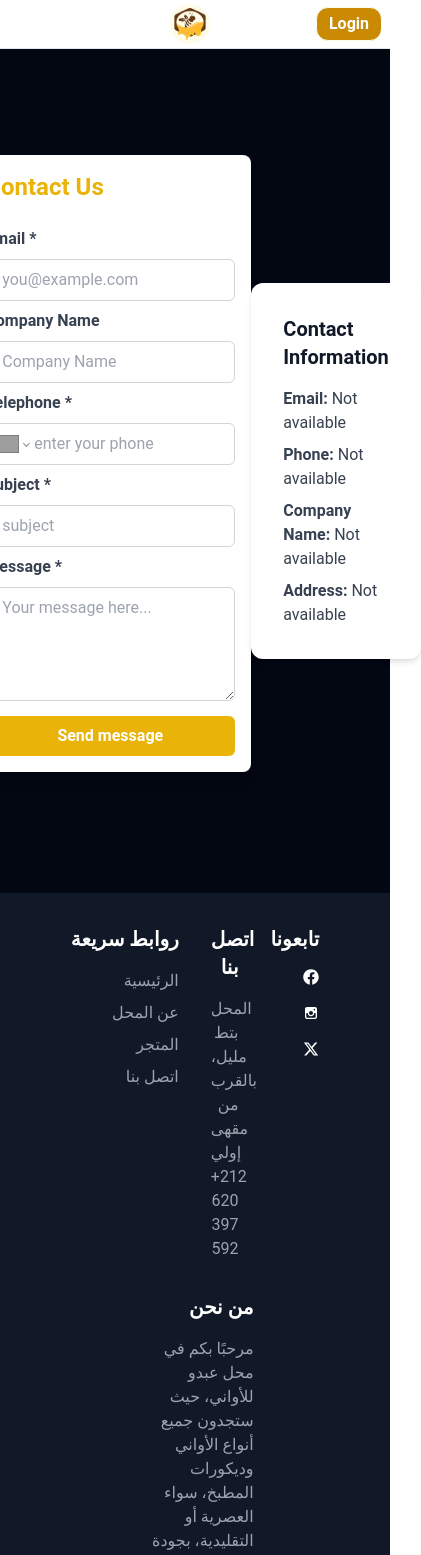
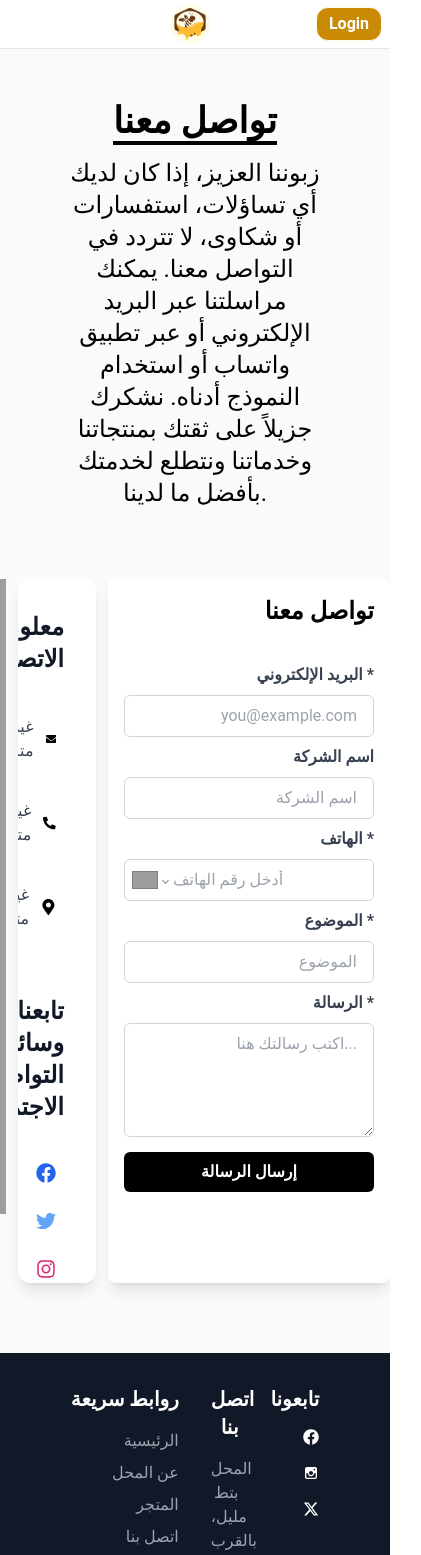
Before and after one commit to yassineaalouch/Awani-web-site, a Next.js app: page /contact in a window 390 px wide. Shown: the top 1555 px of the page, 421 px wide, since content can reach past the window. Built offline with nearby package versions, Linux system fonts and the light colour scheme; no server answers; grey boxes are pictures that could not be loaded.

Commit message:
hhhh fach bghit n7wal png ... to webp o khsar li kolchi o rdito bzaz hhh

```diff
--- a/components/ContactCart.js
+++ b/components/ContactCart.js
@@ -1,23 +1,47 @@
-export default function ContactCard({ email, phone, companyName, address }) {
+import Link from 'next/link';
+import { FaEnvelope, FaPhoneAlt, FaMapMarkerAlt, FaFacebook, FaTwitter, FaInstagram } from 'react-icons/fa';
+
+export default function ContactCard({ email, phone, address }) {
   return (
-    <div className="max-w-md mx-auto bg-white rounded-xl shadow-md overflow-hidden md:max-w-2xl">
+    <div className="mx-auto flex bg-white flex-col items-end rounded-xl h-full text-right shadow-lg overflow-hidden w-full">
+      <div className="md:flex ">
+        <div className="p-8">
+          <h3 className="text-2xl font-bold mb-10 text-gray-900">معلومات الاتصال</h3>
+
+          <div className="mt-4 flex flex-col gap-7 w-full ">
+            <p className="text-gray-700 text-md flex gap-3 justify-end items-center">
+              <strong className="ml-2">البريد الإلكتروني:</strong> {email || "غير متوفر"}
+              <FaEnvelope className="text-black mr-2" />
+            </p>
+
+            <p className="text-gray-700 text-md mt-2 flex gap-3 justify-end items-center">
+              <strong className="ml-2">رقم الهاتف:</strong> {phone || "غير متوفر"}
+              <FaPhoneAlt className="text-black mr-2" />
+            </p>
+
+            <p className="text-gray-700 text-md mt-2 flex gap-3 justify-end items-center">
+              <strong className="ml-2">العنوان:</strong> {address || "غير متوفر"}
+              <FaMapMarkerAlt className="text-black mr-2" />
+            </p>
+          </div>
+        </div>
+      </div>
+
+      {/* Social Media Section */}
       <div className="md:flex">
         <div className="p-8">
-          <h3 className="text-xl font-bold text-gray-900">Contact Information</h3>
+          <h3 className="text-2xl font-bold mb-10 text-gray-900">تابعنا على وسائل التواصل الاجتماعي</h3>
 
-          <div className="mt-4">
-            <p className="text-gray-700 text-md">
-              <strong>Email:</strong> {email || "Not available"}
-            </p>
-            <p className="text-gray-700 text-md mt-2">
-              <strong>Phone:</strong> {phone || "Not available"}
-            </p>
-            <p className="text-gray-700 text-md mt-2">
-              <strong>Company Name:</strong> {companyName || "Not available"}
-            </p>
-            <p className="text-gray-700 text-md mt-2">
-              <strong>Address:</strong> {address || "Not available"}
-            </p>
+          <div className="w-full flex flex-col items-end gap-7">
+            <Link href="https://facebook.com" className="text-gray-700 text-md">
+              <FaFacebook className="text-blue-600 mr-2 text-xl" />
+            </Link>
+            <Link href="https://twitter.com" className="text-gray-700 text-md">
+              <FaTwitter className="text-blue-400 mr-2 text-xl" />
+            </Link>
+            <Link href="https://instagram.com" className="text-gray-700 text-md">
+              <FaInstagram className="text-pink-600 mr-2 text-xl" />
+            </Link>
           </div>
         </div>
       </div>
--- a/components/MapLocation.js
+++ b/components/MapLocation.js
@@ -1,7 +1,7 @@
-function MapLocation() {
+function MapLocation({isContactPage}) {
   return (
     <div>
-        <iframe src="https://www.google.com/maps/embed?pb=!1m18!1m12!1m3!1d251.9952181389887!2d-7.483418606436457!3d33.54892934301149!2m3!1f0!2f0!3f0!3m2!1i1024!2i768!4f13.1!3m3!1m2!1s0xda634dfc387e70d%3A0x9d353339dee9142e!2sGGX8%2BHP9%2C%20Bd%20Bassatine%2C%20Titt%20Mellilen!5e0!3m2!1sen!2sma!4v1728420838452!5m2!1sen!2sma" width="600" height="300" className="w-full" allowfullscreen="" loading="lazy" referrerpolicy="no-referrer-when-downgrade"></iframe>
+        <iframe src="https://www.google.com/maps/embed?pb=!1m18!1m12!1m3!1d251.9952181389887!2d-7.483418606436457!3d33.54892934301149!2m3!1f0!2f0!3f0!3m2!1i1024!2i768!4f13.1!3m3!1m2!1s0xda634dfc387e70d%3A0x9d353339dee9142e!2sGGX8%2BHP9%2C%20Bd%20Bassatine%2C%20Titt%20Mellilen!5e0!3m2!1sen!2sma!4v1728420838452!5m2!1sen!2sma" width="600" height={isContactPage?'635':"300"} className="w-full" allowfullscreen="" loading="lazy" referrerpolicy="no-referrer-when-downgrade"></iframe>
     </div>
   )
 }
--- a/interfaceComponents/Formulair.js
+++ b/interfaceComponents/Formulair.js
@@ -12,10 +12,10 @@ export default function Formulair(props) {
   const [telephone, setTelephone] = useState('');
   const [subject, setSubject] = useState('');
   const [message, setMessage] = useState('');
-  const [invalidPhoneNumber,setInvalidPhoneNumber] = useState(false)
+  const [invalidPhoneNumber, setInvalidPhoneNumber] = useState(false);
   const [emailCount, setEmailCount] = useState(0);
   const emailLimit = 5;
-  const resetTime = 2 * 60 * 1000; // 4 minutes en millisecondes
+  const resetTime = 2 * 60 * 1000; // 4 دقائق بالمللي ثانية
 
   useEffect(() => {
     const storedCount = localStorage.getItem('emailCount');
@@ -30,21 +30,20 @@ export default function Formulair(props) {
         setEmailCount(parseInt(storedCount, 10));
       }
     }
-  },[]);
+  }, []);
 
   async function sendUserMessage(ev) {
     ev.preventDefault();
-    if(telephone&&isPossiblePhoneNumber(telephone)===true){
+    if (telephone && isPossiblePhoneNumber(telephone) === true) {
       const currentTime = new Date().getTime();
       const storedTime = localStorage.getItem('emailTimestamp') || currentTime;
 
       if (emailCount >= emailLimit) {
         if (currentTime - storedTime > resetTime) {
-        // Réinitialiser le compteur si plus de 4 minutes se sont écoulées
           localStorage.setItem('emailCount', 0);
           setEmailCount(0);
         } else {
-        alert('You have reached the email limit. Please wait 4 minutes before trying again.');
+          alert('لقد وصلت إلى الحد الأقصى للرسائل. الرجاء الانتظار 4 دقائق قبل المحاولة مرة أخرى.');
           return;
         }
       }
@@ -53,9 +52,11 @@ export default function Formulair(props) {
       const messageData = { email, company_Name, telephone, subject, message };
 
       if (!props.blacklist.includes(email)) {
-      await axios.post('/api/usersEmailsHandler', messageData,{ headers: {
-        'Authorization': `Bearer ${process.env.NEXT_PUBLIC_API_KEY_PROTECTION}`, // Envoyer l'API Key
-      }});
+        await axios.post('/api/usersEmailsHandler', messageData, {
+          headers: {
+            'Authorization': `Bearer ${process.env.NEXT_PUBLIC_API_KEY_PROTECTION}`, // إرسال مفتاح الـ API
+          }
+        });
         const newCount = emailCount + 1;
         setEmailCount(newCount);
         localStorage.setItem('emailCount', newCount);
@@ -68,20 +69,20 @@ export default function Formulair(props) {
       setTelephone('');
       setSubject('');
       setMessage('');
-    setInvalidPhoneNumber(false)
-  }else{
-    setInvalidPhoneNumber(true)
+      setInvalidPhoneNumber(false);
+    } else {
+      setInvalidPhoneNumber(true);
     }
   }
 
   return (
-    <div className={`bg-white shadow-lg rounded-lg p-4 mb-4 sm:p-8 max-w-lg w-fit ${props.className}`}>
-      <h2 className="text-2xl font-bold mb-6 text-yellow-500">Contact Us</h2>
+    <div className={`bg-white shadow-lg rounded-lg p-4 mb-4 sm:p-8 max-w-lg text-right w-fit ${props.className}`}>
+      <h2 className="text-2xl font-bold mb-9 text-black">تواصل معنا</h2>
 
       <form onSubmit={sendUserMessage} className="w-fit lg:w-96 space-y-2 lg:space-y-6">
         <div className="grid lg:grid-cols-2 gap-2 lg:gap-6">
           <div className="block">
-            <label htmlFor="email" className="block text-md font-semibold text-gray-700 mb-2">Email *</label>
+            <label htmlFor="email" className="block text-md font-semibold text-gray-700 mb-2">البريد الإلكتروني *</label>
             <input
               type="email"
               id="email"
@@ -89,28 +90,28 @@ export default function Formulair(props) {
               required
               onChange={(e) => setEmail(e.target.value)}
               value={email}
-              className="w-[250px] sm:w-[320px] md:w-[400px] lg:w-full px-4 py-2 outline-none text-md border border-gray-300 rounded-md focus:ring-yellow-500 focus:border-yellow-500"
+              className="w-[250px] text-right sm:w-[320px] md:w-[400px] lg:w-full px-4 py-2 outline-none text-md border border-gray-300 rounded-md focus:ring-black focus:border-black"
               placeholder="you@example.com"
             />
           </div>
 
           <div className="lg:block">
-            <label htmlFor="Company_Name" className="block text-md font-semibold outline-none text-gray-700 mb-2">Company Name</label>
+            <label htmlFor="Company_Name" className="block text-md font-semibold outline-none text-gray-700 mb-2">اسم الشركة</label>
             <input
               type="text"
               id="Company_Name"
               name="Company_Name"
               onChange={(e) => setCompany_Name(e.target.value)}
               value={company_Name}
-              className="w-[250px] sm:w-[320px] md:w-[400px] lg:w-full px-4 py-2 text-md outline-none border  border-gray-300 rounded-md focus:ring-yellow-500 focus:border-yellow-500"
-              placeholder="Company Name"
+              className="w-[250px] text-right sm:w-[320px] md:w-[400px] lg:w-full px-4 py-2 text-md outline-none border  border-gray-300 rounded-md focus:ring-black focus:border-black"
+              placeholder="اسم الشركة"
             />
           </div>
         </div>
 
         <div className="grid lg:grid-cols-2 gap-2 lg:gap-6">
           <div className="block">
-            <label htmlFor="Telephone" className="block text-md font-semibold text-gray-700 mb-2">Telephone *</label>
+            <label htmlFor="Telephone" className="block text-md font-semibold text-gray-700 mb-2">الهاتف *</label>
             <PhoneInput
               defaultCountry={'MA'}
               id="Telephone"
@@ -120,13 +121,13 @@ export default function Formulair(props) {
               required
               autoCompleteType="tel"
               keyboardType="phone-pad"
-              className="w-[250px] sm:w-[320px] md:w-[400px] lg:w-full px-2 py-2 text-md border outline-none border-gray-300 rounded-md focus:ring-yellow-500 focus:border-yellow-500"
-              placeholder="enter your phone"
+              className="w-[250px] text-right sm:w-[320px] md:w-[400px] lg:w-full px-2 py-2 text-md border outline-none border-gray-300 rounded-md focus:ring-black focus:border-black"
+              placeholder="أدخل رقم الهاتف"
             />
           </div>
 
           <div className="block">
-            <label htmlFor="subject" className="block text-md font-semibold text-gray-700 mb-2">Subject *</label>
+            <label htmlFor="subject" className="block text-md font-semibold text-gray-700 mb-2">الموضوع *</label>
             <input
               type="text"
               id="subject"
@@ -134,14 +135,14 @@ export default function Formulair(props) {
               required
               onChange={(e) => setSubject(e.target.value)}
               value={subject}
-              className="w-[250px] outline-none sm:w-[320px] md:w-[400px] lg:w-full px-4 py-2 text-md border border-gray-300 rounded-md focus:ring-yellow-500 focus:border-yellow-500"
-              placeholder="subject"
+              className="w-[250px] text-right outline-none sm:w-[320px] md:w-[400px] lg:w-full px-4 py-2 text-md border border-gray-300 rounded-md focus:ring-black focus:border-black"
+              placeholder="الموضوع"
             />
           </div>
         </div>
 
         <div>
-          <label htmlFor="message" className="block text-md font-semibold text-gray-700 mb-2">Message *</label>
+          <label htmlFor="message" className="block text-md font-semibold text-gray-700 mb-2">الرسالة *</label>
           <textarea
             id="message"
             name="message"
@@ -149,17 +150,18 @@ export default function Formulair(props) {
             required
             onChange={(e) => setMessage(e.target.value)}
             value={message}
-            className="w-[250px] outline-none sm:w-[320px] md:w-[400px] lg:w-full px-4 py-2 text-md border border-gray-300 rounded-md focus:ring-yellow-500 focus:border-yellow-500"
-            placeholder="Your message here..."
+            className="w-[250px] text-right outline-none sm:w-[320px] md:w-[400px] lg:w-full px-4 py-2 text-md border border-gray-300 rounded-md focus:ring-black focus:border-black"
+            placeholder="اكتب رسالتك هنا..."
           ></textarea>
-        {invalidPhoneNumber&&<div className=" text-red-500 text-sm mb-0 mt-0">Invalid phone number</div>}
+          {invalidPhoneNumber && <div className="text-red-500 text-sm mb-0 mt-0">رقم الهاتف غير صحيح</div>}
         </div>
+
         <button
           disabled={isLoading}
           type="submit"
-          className="w-[250px] sm:w-[320px] md:w-[400px] lg:w-full bg-yellow-500 text-white py-2 px-4 rounded-md font-semibold hover:bg-yellow-600 focus:outline-none focus:ring-2 focus:ring-yellow-500 focus:ring-offset-2 transition-all duration-200"
+          className="w-[250px] text-center sm:w-[320px] md:w-[400px] lg:w-full bg-black text-white py-2 px-4 rounded-md font-semibold hover:bg-gray-800 focus:outline-none focus:ring-2 focus:ring-black-500 focus:ring-offset-2 transition-all duration-200"
         >
-          {isLoading ? 'Sending...' : 'Send message'}
+          {isLoading ? 'جارٍ الإرسال...' : 'إرسال الرسالة'}
         </button>
       </form>
     </div>
--- a/package.json
+++ b/package.json
@@ -28,8 +28,8 @@
     "mongodb": "^6",
     "mongoose": "^8.5.1",
     "multiparty": "^4.2.3",
-    "next": "14.2.5",
-    "next-auth": "^4.24.7",
+    "next": "^14.2.15",
+    "next-auth": "^4.24.8",
     "nodemailer": "^6.9.14",
     "react": "18.3.1",
     "react-dom": "18.3.1",
--- a/pages/contact.js
+++ b/pages/contact.js
@@ -4,6 +4,7 @@ import Nav_bar_interface from "@/interfaceComponents/Nav-bar-interface";
 import { useEffect,useState } from "react";
 import axios from "axios";
 import ContactCard from "@/components/ContactCart";
+import MapLocation from "@/components/MapLocation";
 
 
 export default function ContactUs(){
@@ -25,15 +26,29 @@ export default function ContactUs(){
           .catch(err => console.error("Error fetching admins: ", err));
       }
     return(
-        <div className="bg-gray-950">
+        <div className="bg-slate-50">
         <Nav_bar_interface/>
-        {/* <div className="bg-[url('/miel_bg_1.webp')] bg-bottom bg-fixed md:h-[145vh] md:mt-[-25px] lg:h-[150vh]"> */}
-        <div className="h-screen flex items-center justify-center">
-          <div >
-            <Formulair blacklist={blacklist} className=""/>
-          </div>
-          <div>
-            <ContactCard/>
+        <div className=" flex flex-col justify-center mt-10 items-center text-2xl">
+          <h1 className="text-4xl border-b-4 border-black m-3 font-extrabold">
+            تواصل معنا
+          </h1>
+          <p className="w-2/3 text-center">
+            زبوننا العزيز، إذا كان لديك أي تساؤلات، استفسارات أو شكاوى، لا تتردد في التواصل معنا. يمكنك مراسلتنا عبر البريد الإلكتروني أو عبر تطبيق واتساب أو استخدام النموذج أدناه. نشكرك جزيلاً على ثقتك بمنتجاتنا وخدماتنا ونتطلع لخدمتك بأفضل ما لدينا.
+          </p>
+        </div>
+        <div className="h-screen flex justify-center items-center ">
+          <div className="flex w-full gap-3 justify-center h-5/6">
+
+              <div className="w-2/5">
+                <MapLocation isContactPage={true}/>
+              </div>
+              <div className="w-1/5">
+                <ContactCard/>
+              </div>
+              <div >
+                <Formulair blacklist={blacklist} className=" !h-full"/>
+              </div>
+
           </div>
         </div>
         <Footer className="!mt-0"/>
```
Also changed, not shown: interfaceComponents/Hr.js (added, +11 -0 lines), pages/About.js (+31 -39 lines), pages/api/upload.js (line endings or trailing spaces), 2 other files (tests, documents, lock files or other folders). Lines whose indentation alone changed are shown as unchanged.
